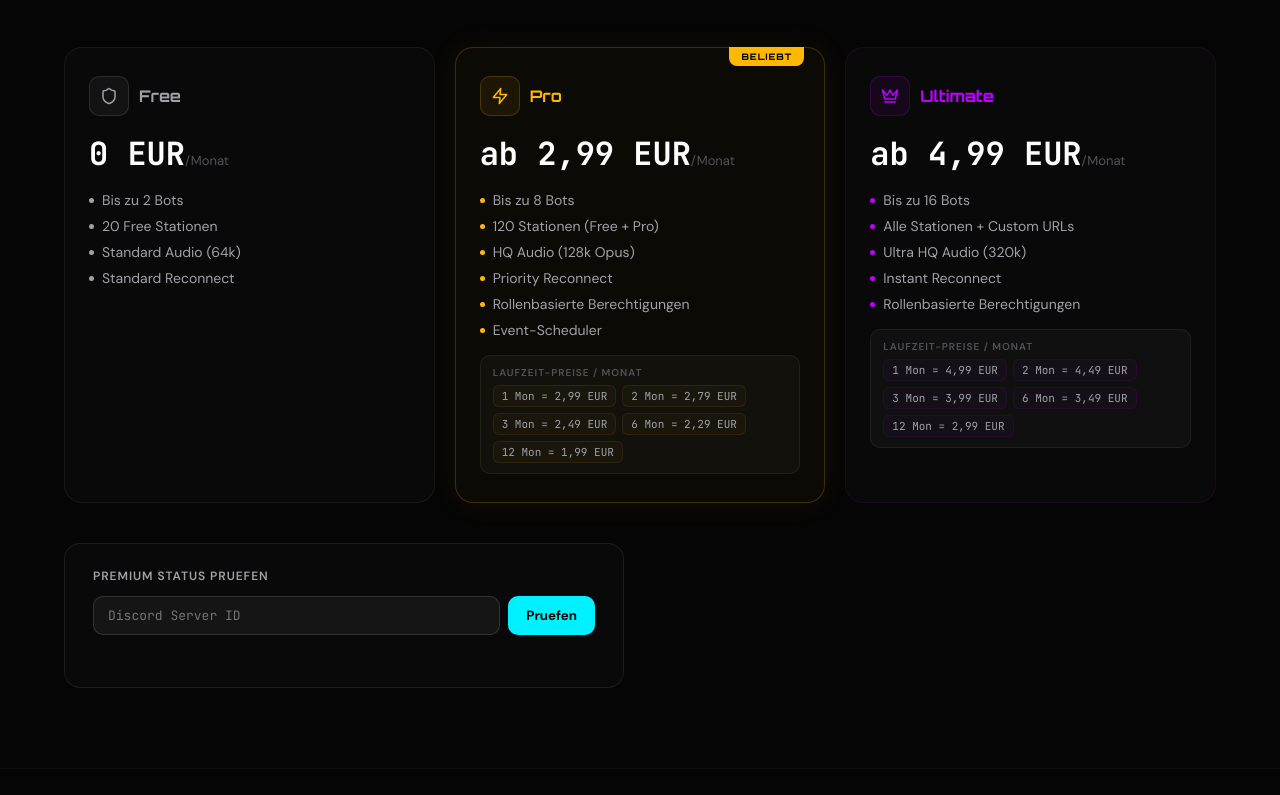
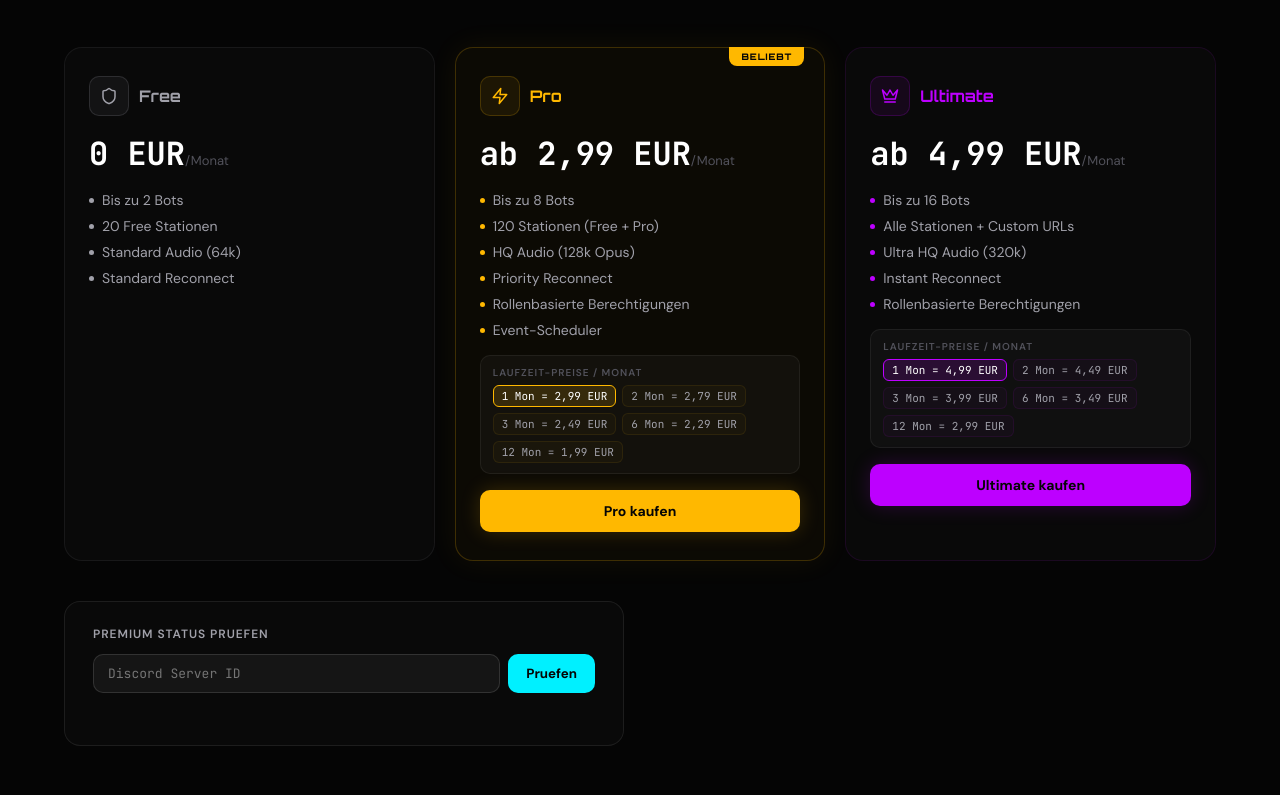
Before and after one commit to Tabsi1998/Discord-Radio-Bot, a React (Create React App) app in the folder frontend/: page / in a window 1280 px wide. Shown: the part 3698-4493 px from the top of the page. Built offline with nearby package versions, Linux system fonts and the light colour scheme; no server answers; the HTML template or start-up script is replaced by a standard one.

Commit message:
auto-commit for c35b9fd7-e114-4bc0-9334-408e72c33826

```diff
--- a/frontend/src/components/Premium.js
+++ b/frontend/src/components/Premium.js
@@ -336,18 +336,53 @@ function Premium() {
                       Laufzeit-Preise / Monat
                     </div>
                     <div style={{ display: 'flex', flexWrap: 'wrap', gap: 6 }}>
-                      {seatEntries.map(([months, value]) => (
-                        <span key={months} style={{
-                          padding: '3px 8px', borderRadius: 6,
-                          background: `${meta.color}08`, border: `1px solid ${meta.color}15`,
-                          fontFamily: "'JetBrains Mono', monospace",
-                          fontSize: 11, color: '#A1A1AA',
-                        }}>
-                          {months} Mon = {formatEuro(value)}
-                        </span>
-                      ))}
+                      {seatEntries.map(([months, value]) => {
+                        const selected = (buyDuration[planId] || 1) === Number(months);
+                        return (
+                          <button
+                            key={months}
+                            data-testid={`duration-${planId}-${months}`}
+                            onClick={() => setBuyDuration((prev) => ({ ...prev, [planId]: Number(months) }))}
+                            style={{
+                              padding: '3px 8px', borderRadius: 6,
+                              background: selected ? `${meta.color}25` : `${meta.color}08`,
+                              border: `1px solid ${selected ? meta.color : `${meta.color}15`}`,
+                              fontFamily: "'JetBrains Mono', monospace",
+                              fontSize: 11,
+                              color: selected ? '#fff' : '#A1A1AA',
+                              cursor: 'pointer',
+                              transition: 'all 0.2s',
+                              outline: 'none',
+                            }}
+                          >
+                            {months} Mon = {formatEuro(value)}
+                          </button>
+                        );
+                      })}
                     </div>
                   </div>
+                )}
+
+                {planId !== 'free' && (
+                  <button
+                    data-testid={`buy-btn-${planId}`}
+                    onClick={() => handleBuy(planId)}
+                    disabled={buyLoading === planId}
+                    style={{
+                      marginTop: 16, width: '100%', padding: '12px 0',
+                      borderRadius: 10, border: 'none',
+                      background: buyLoading === planId ? `${meta.color}80` : meta.color,
+                      color: '#050505', fontWeight: 700, fontSize: 14,
+                      fontFamily: "'DM Sans', sans-serif",
+                      cursor: buyLoading === planId ? 'default' : 'pointer',
+                      transition: 'transform 0.15s, box-shadow 0.2s',
+                      boxShadow: `0 0 20px ${meta.color}30`,
+                    }}
+                    onMouseEnter={(e) => { if (buyLoading !== planId) { e.currentTarget.style.transform = 'scale(1.02)'; e.currentTarget.style.boxShadow = `0 0 30px ${meta.color}50`; }}}
+                    onMouseLeave={(e) => { e.currentTarget.style.transform = 'scale(1)'; e.currentTarget.style.boxShadow = `0 0 20px ${meta.color}30`; }}
+                  >
+                    {buyLoading === planId ? 'Weiterleitung...' : `${tier.name} kaufen`}
+                  </button>
                 )}
               </div>
             );
```
